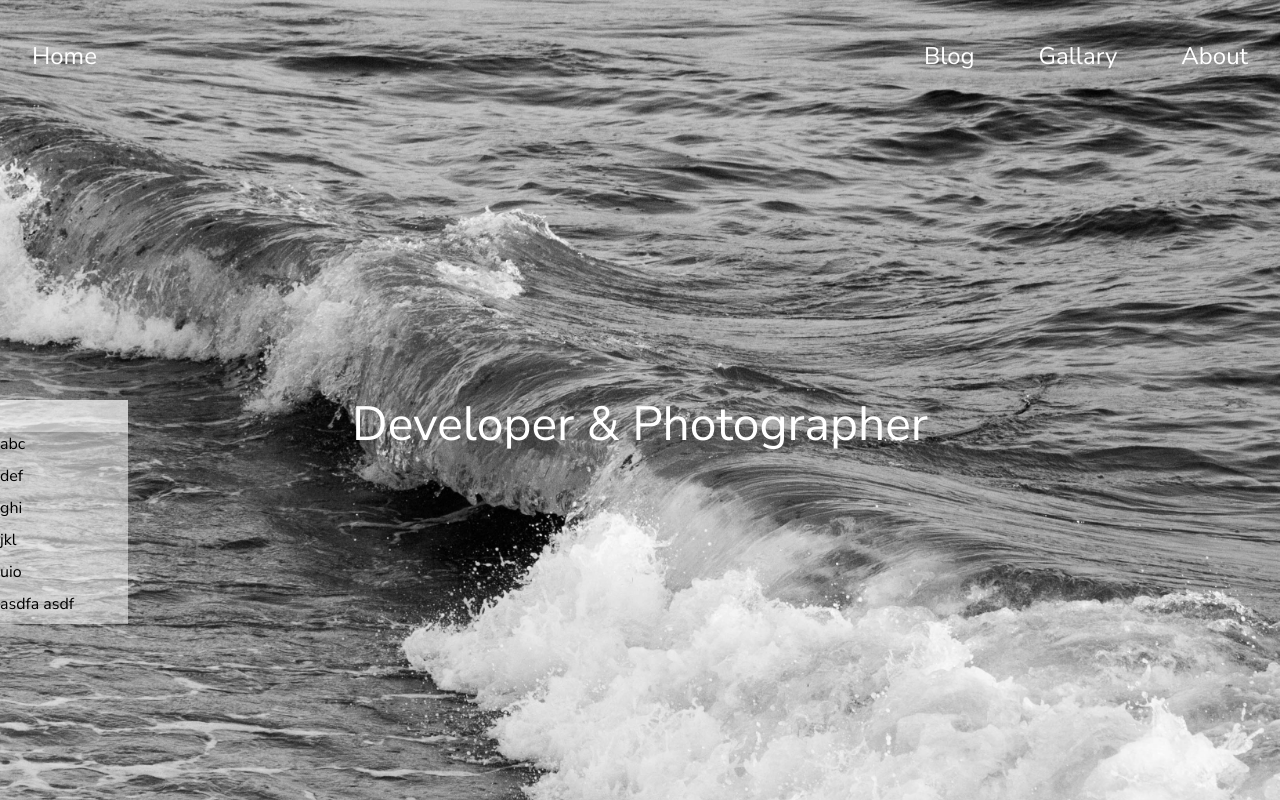
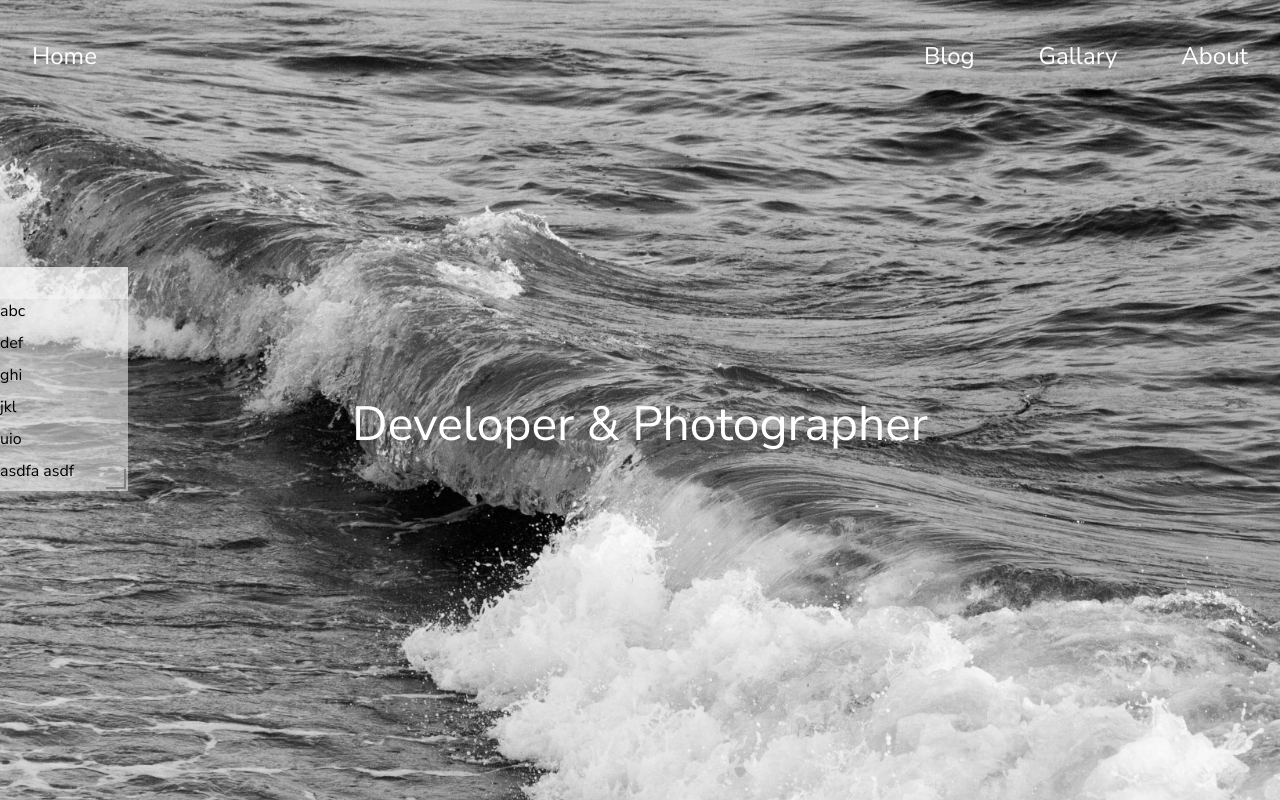
Before and after one commit to z27fang/personal-website, a Next.js app: page / in a window 1280 px wide. Built offline with nearby package versions, Linux system fonts and the light colour scheme.

Commit message:
added resize handler

```diff
--- a/components/draggable-dropdown/draggable-dropdown.js
+++ b/components/draggable-dropdown/draggable-dropdown.js
@@ -28,6 +28,10 @@ export default function DraggableDropdown(props) {
         })
     }
 
+    const onResizeHandler = (e, d) => {
+
+    }
+
     const myRef = useRef(null);
     return (
         <>
@@ -40,11 +44,12 @@ export default function DraggableDropdown(props) {
                 }}></div>
             </Draggable>
             {/** the rest item are the list content */}
-            <div className={props.className + ' ' + type['draggable-items-container']}
+            <div className={props.className}
             style={{
                 "marginTop": props.itemHeight,
                 ...transformCSS,
             }}>
+                <div className={type['draggable-items-container']}>
                     {
                         items.map((item) => (
                             <div
@@ -58,6 +63,14 @@ export default function DraggableDropdown(props) {
                             </div>
                         ))
                     }
+
+                    <Draggable className={type['resize-button']}
+                    onDrag={onResizeHandler}>
+                        <span className={type['resize-button']}/>
+                    </Draggable>
+                </div>
+
+
             </div>
         </>
             // <div className={props.className + ' ' + type['draggable-list']}
--- a/components/draggable-dropdown/draggable-dropdown.module.css
+++ b/components/draggable-dropdown/draggable-dropdown.module.css
@@ -12,9 +12,22 @@
 .draggable-items-container {
     display: flex;
     flex-direction: column;
-    position: 'absolute';
+    position: absolute;
     overflow-y:scroll;
     overflow-x:hidden;
     /* resize: both;
     overflow: scroll; */
 }
+
+.resize-button {
+    position: absolute;
+    right: 0;
+    bottom: 0;
+    width: 20px;
+    height: 20px;
+    border-right-width: 2px;
+    border-bottom-width: 2px;
+    border-color: gray;
+    margin-right:2px;
+    margin-bottom:2px;
+}
--- a/pages/index.js
+++ b/pages/index.js
@@ -39,7 +39,7 @@ function Home() {
                 }
             </div>
             <DraggableDropdown
-            className="fixed top-1/2 z-20"
+            className="fixed top-1/3 z-20"
             itemWidth="8rem"
             itemHeight="2rem"
             headerBG="rgba(255,255,255,0.7)"
```
Also changed, not shown: public/resize.png (added). Lines whose indentation alone changed are shown as unchanged.
